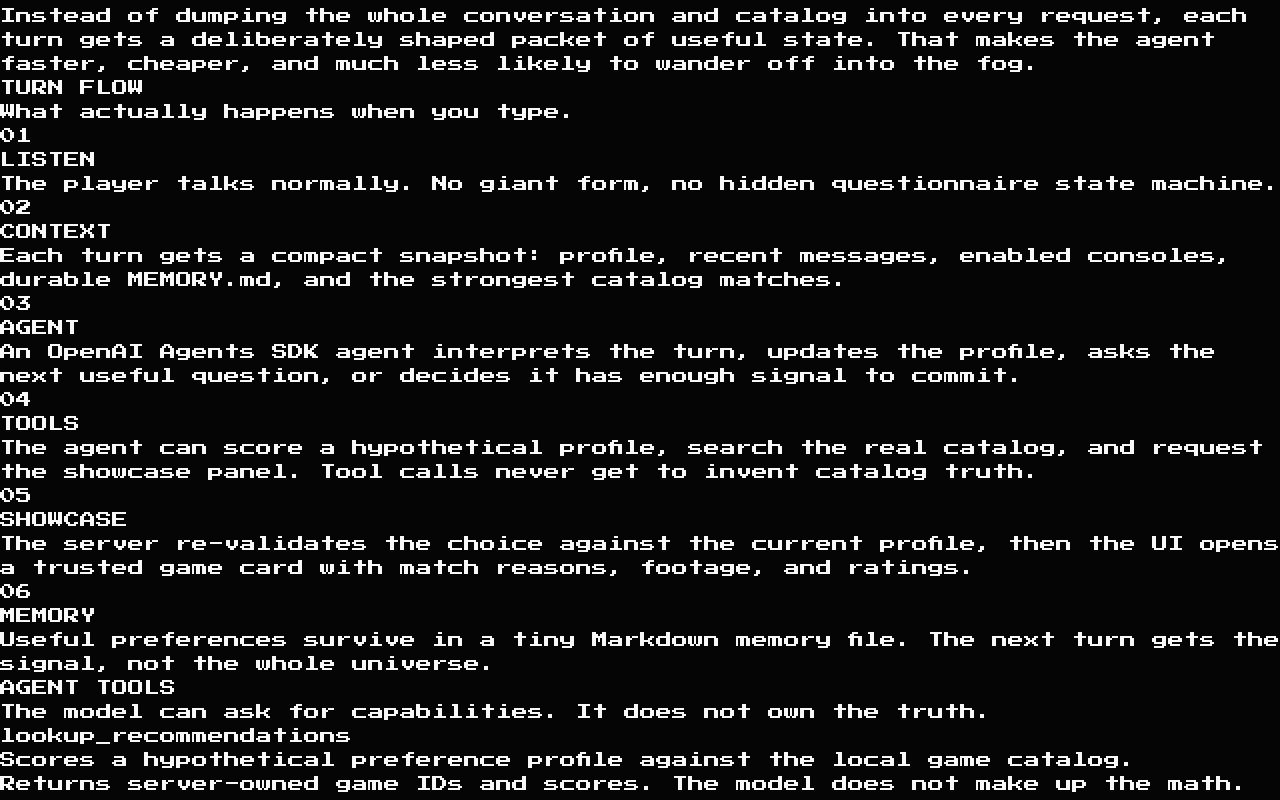
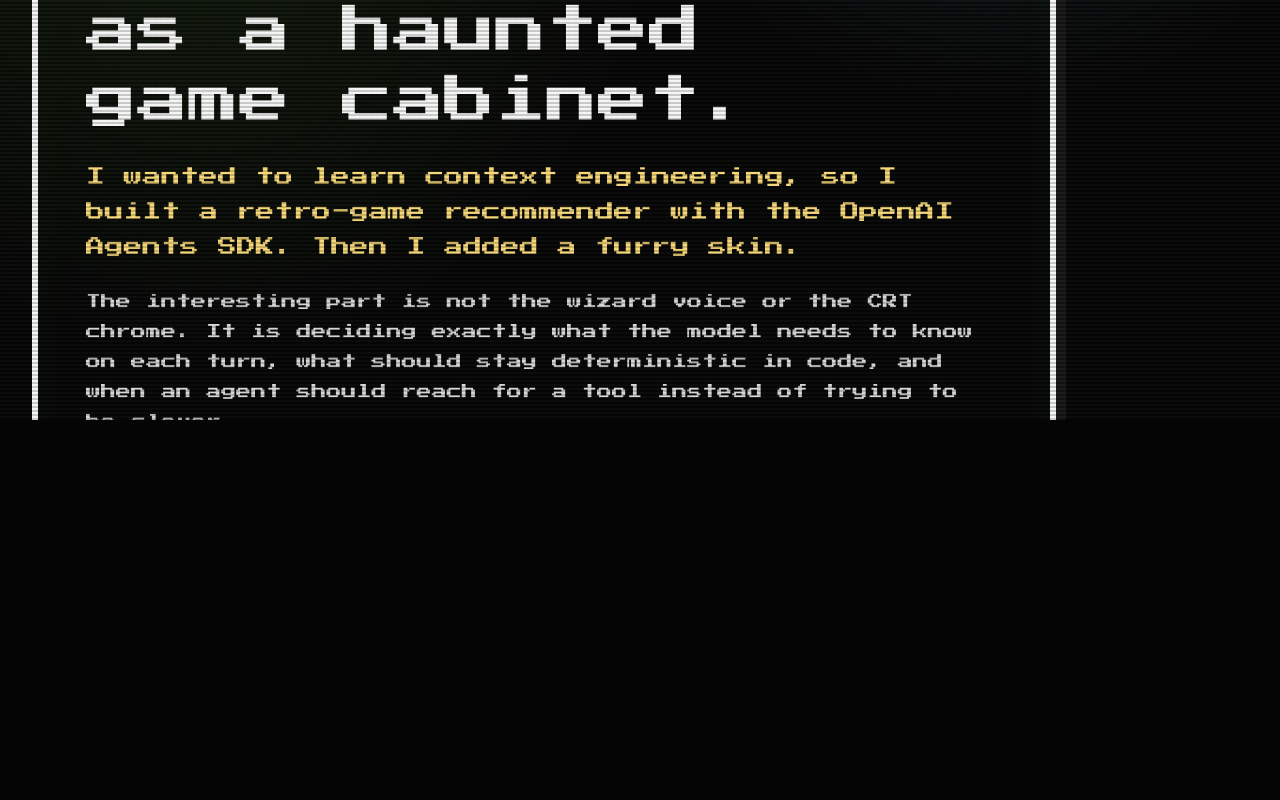
Before and after one commit to Arcadesys/wizwor, a Next.js app: page /about in a window 1280 px wide. Shown: the part 380-1180 px from the top of the page. After the commit the page ends 800 px from the top, so only its background shows below. Built offline with nearby package versions, Linux system fonts and the light colour scheme.

Commit message:
Style experiment architecture landing page

```diff
--- a/src/app/globals.css
+++ b/src/app/globals.css
@@ -1090,3 +1090,299 @@
     padding: 0.65rem 0.75rem 0.9rem;
   }
 }
+
+
+/* Experiment notes / architecture landing page */
+.about-control-link {
+  display: grid;
+  width: clamp(3rem, 7vw, 4.4rem);
+  height: clamp(3rem, 7vw, 4.4rem);
+  place-items: center;
+  color: #050505;
+  background: var(--terminal-amber);
+  border: 5px solid #f7f7f7;
+  border-radius: 0;
+  box-shadow:
+    5px 5px 0 #6b520e,
+    inset -4px -4px 0 rgba(0, 0, 0, 0.24),
+    inset 4px 4px 0 rgba(255, 255, 255, 0.3);
+  font-size: clamp(1.15rem, 2.7vw, 1.8rem);
+  line-height: 1;
+  text-decoration: none;
+  text-shadow: none;
+}
+
+.about-control-link:hover {
+  background: #fff16a;
+}
+
+.about-control-link:focus-visible {
+  outline: 3px dashed var(--terminal-green);
+  outline-offset: 3px;
+}
+
+.about-shell {
+  position: relative;
+  width: 100vw;
+  height: 100vh;
+  overflow-y: auto;
+  color: #f7f7f7;
+  background:
+    radial-gradient(circle at 78% 12%, rgba(124, 207, 255, 0.12), transparent 24rem),
+    radial-gradient(circle at 16% 35%, rgba(146, 249, 76, 0.08), transparent 28rem),
+    #050505;
+}
+
+.about-scanlines {
+  position: fixed;
+  inset: 0;
+  z-index: 5;
+  pointer-events: none;
+  background:
+    linear-gradient(rgba(255, 255, 255, 0.028) 50%, rgba(0, 0, 0, 0.18) 50%),
+    linear-gradient(90deg, rgba(255, 0, 0, 0.015), rgba(0, 255, 0, 0.012), rgba(0, 0, 255, 0.015));
+  background-size:
+    100% 4px,
+    6px 100%;
+}
+
+.about-page {
+  position: relative;
+  z-index: 2;
+  width: min(76rem, calc(100% - 2rem));
+  margin: 0 auto;
+  padding: clamp(2rem, 6vw, 6rem) 0 4rem;
+}
+
+.about-hero {
+  max-width: 64rem;
+  padding: clamp(1.4rem, 4vw, 3rem);
+  border: 6px solid #f7f7f7;
+  box-shadow:
+    10px 10px 0 #151515,
+    inset 0 0 3rem rgba(146, 249, 76, 0.035);
+}
+
+.about-kicker {
+  margin: 0 0 1rem;
+  color: var(--terminal-green);
+  font-size: clamp(0.62rem, 1.2vw, 0.82rem);
+  line-height: 1.7;
+  letter-spacing: 0.08em;
+}
+
+.about-hero h1,
+.about-section > h2 {
+  margin: 0;
+  color: #f7f7f7;
+  font-size: clamp(1.55rem, 4vw, 3.25rem);
+  line-height: 1.35;
+  text-wrap: balance;
+}
+
+.about-lede {
+  max-width: 58rem;
+  margin: 1.6rem 0 0;
+  color: var(--terminal-amber);
+  font-size: clamp(0.86rem, 1.75vw, 1.18rem);
+  line-height: 1.85;
+}
+
+.about-copy {
+  max-width: 58rem;
+  margin: 1.35rem 0 0;
+  color: #d7d7d7;
+  font-size: clamp(0.72rem, 1.4vw, 0.94rem);
+  line-height: 2;
+}
+
+.about-actions {
+  display: flex;
+  flex-wrap: wrap;
+  gap: 0.9rem;
+  margin-top: 2rem;
+}
+
+.about-button {
+  display: inline-flex;
+  min-height: 3.4rem;
+  align-items: center;
+  justify-content: center;
+  padding: 0.9rem 1rem;
+  color: #050505;
+  border: 4px solid #f7f7f7;
+  box-shadow: 5px 5px 0 #000;
+  font-size: clamp(0.62rem, 1.15vw, 0.78rem);
+  line-height: 1.4;
+  text-decoration: none;
+}
+
+.about-button:hover {
+  transform: translate(2px, 2px);
+  box-shadow: 3px 3px 0 #000;
+}
+
+.about-button-primary {
+  background: var(--terminal-green);
+}
+
+.about-button-furry {
+  background: var(--terminal-blue);
+}
+
+.about-panel,
+.about-section {
+  margin-top: clamp(2rem, 5vw, 4rem);
+}
+
+.about-panel {
+  border: 5px solid #777;
+  background: rgba(7, 7, 7, 0.88);
+  box-shadow: 8px 8px 0 #111;
+}
+
+.about-panel-heading {
+  display: flex;
+  flex-wrap: wrap;
+  justify-content: space-between;
+  gap: 0.8rem;
+  padding: 0.8rem 1rem;
+  color: #050505;
+  background: var(--terminal-amber);
+  border-bottom: 5px solid #777;
+  font-size: clamp(0.6rem, 1.1vw, 0.76rem);
+  line-height: 1.5;
+}
+
+.about-grid {
+  display: grid;
+  grid-template-columns: repeat(2, minmax(0, 1fr));
+}
+
+.about-grid > div {
+  padding: clamp(1.3rem, 3vw, 2.2rem);
+}
+
+.about-grid > div + div {
+  border-left: 4px dashed #444;
+}
+
+.about-grid h2,
+.about-flow-step h3 {
+  margin: 0;
+  color: var(--terminal-blue);
+  font-size: clamp(0.78rem, 1.5vw, 1rem);
+  line-height: 1.7;
+}
+
+.about-grid p,
+.about-flow-step p,
+.about-tool-card p {
+  margin: 1rem 0 0;
+  color: #d7d7d7;
+  font-size: clamp(0.67rem, 1.15vw, 0.84rem);
+  line-height: 1.95;
+}
+
+.about-flow {
+  display: grid;
+  grid-template-columns: repeat(3, minmax(0, 1fr));
+  gap: 1rem;
+  margin-top: 1.5rem;
+}
+
+.about-flow-step {
+  min-height: 15rem;
+  padding: 1.2rem;
+  background: #090909;
+  border: 4px solid #444;
+  box-shadow: 5px 5px 0 #111;
+}
+
+.about-step-number {
+  display: inline-block;
+  margin-bottom: 1rem;
+  color: var(--terminal-green);
+  font-size: clamp(0.75rem, 1.5vw, 1rem);
+}
+
+.about-tools {
+  display: grid;
+  gap: 1rem;
+  margin-top: 1.5rem;
+}
+
+.about-tool-card {
+  display: grid;
+  grid-template-columns: minmax(12rem, 0.8fr) 1fr 1.2fr;
+  gap: 1.2rem;
+  align-items: start;
+  padding: 1.2rem;
+  background: #090909;
+  border: 4px solid #444;
+}
+
+.about-tool-card code {
+  color: var(--terminal-green);
+  overflow-wrap: anywhere;
+  font-family: inherit;
+  font-size: clamp(0.67rem, 1.2vw, 0.86rem);
+  line-height: 1.7;
+}
+
+.about-tool-card p {
+  margin: 0;
+}
+
+.about-tool-card .about-guard {
+  color: var(--terminal-amber);
+}
+
+.about-origin {
+  margin-bottom: 2rem;
+}
+
+.about-footer {
+  display: flex;
+  flex-wrap: wrap;
+  justify-content: space-between;
+  gap: 1.2rem;
+  padding: 1.4rem 0 1rem;
+  color: #888;
+  font-size: clamp(0.58rem, 1vw, 0.72rem);
+  line-height: 1.7;
+}
+
+.about-footer-links {
+  display: flex;
+  gap: 1rem;
+}
+
+.about-footer a {
+  color: var(--terminal-green);
+  text-decoration: none;
+}
+
+.about-footer a:hover {
+  color: var(--terminal-amber);
+}
+
+@media (max-width: 820px) {
+  .about-grid,
+  .about-flow {
+    grid-template-columns: 1fr;
+  }
+
+  .about-grid > div + div {
+    border-top: 4px dashed #444;
+    border-left: 0;
+  }
+
+  .about-flow-step {
+    min-height: 0;
+  }
+
+  .about-tool-card {
+    grid-template-columns: 1fr;
+  }
+}
```
